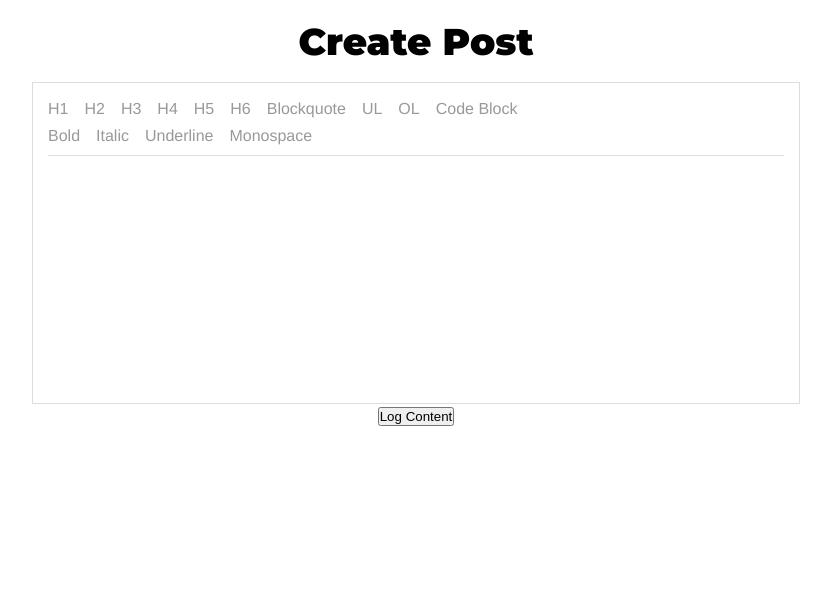
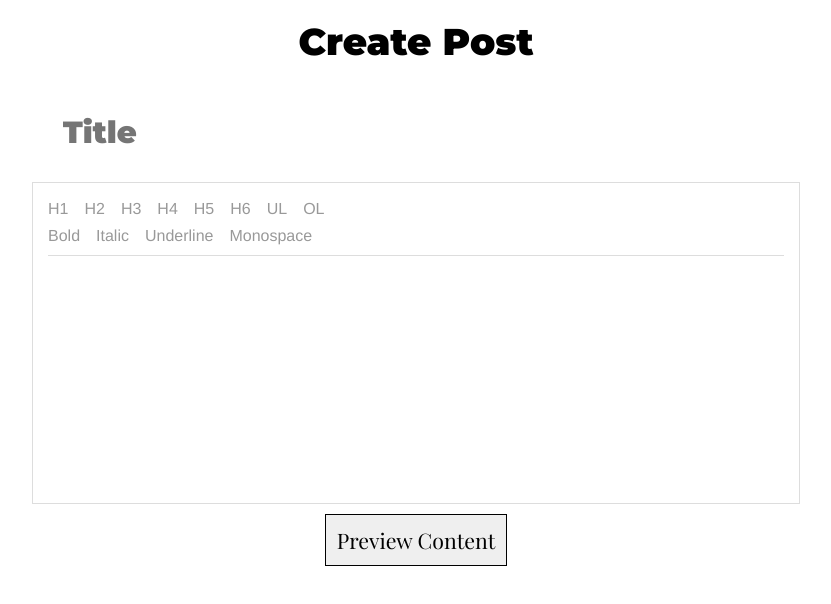
Before and after one commit to sashankr98/fnc-blog, a React (Create React App) app in the folder client/: page /editor in a window 1280 px wide. Shown: the top 604 px of the page, without its empty margins (224-1055 px from the left). Built offline with nearby package versions, Linux system fonts and the light colour scheme.

Commit message:
Added design changes to PostEditor

```diff
--- a/client/src/App.css
+++ b/client/src/App.css
@@ -10,9 +10,12 @@
 }
 
 h1 {
-  font-family: 'Montserrat', sans-serif;
 	font-size: 28pt;
 	text-align: left;
+}
+
+h1,h2,h3,h4,h5,h6 {
+	font-family: 'Montserrat', sans-serif;
 }
 
 p {
--- a/client/src/components/PostEditor.css
+++ b/client/src/components/PostEditor.css
@@ -6,6 +6,22 @@
 .editor-page h1 {
 	text-align: center;
 	margin: 0.5em;
+}
+
+.editor-page button {
+	outline: none;
+	border: 0.5px black solid;
+	margin: 0.5em;
+	font-size: 16pt;
+	font-family: 'Playfair Display', serif;
+	padding: 0.5em;
+	transition: 0.2s;
+}
+
+.editor-page button:hover {
+	background-color: #CCCCCC;
+	cursor: pointer;
+	transition: 0.2s;
 }
 
 #editor-root {
@@ -74,3 +90,21 @@
 .activeButton {
 	color: #5890ff;
 }
+
+input[type="text"]{
+	font-family: 'Montserrat', sans-serif;
+	font-weight: 900;
+	font-size: 23pt;
+	margin: 1em;
+	outline: 0;
+	border: none;
+	width: 100%;
+}
+
+.show-preview {
+	display: block;
+}
+
+.hide-preview {
+	display: none;
+}
--- a/client/src/components/PostEditor.js
+++ b/client/src/components/PostEditor.js
@@ -10,8 +10,10 @@ class PostEditor extends React.Component {
     constructor(props) {
         super(props);
         this.state = {
+            title: "",
             editorState: EditorState.createEmpty(),
-            content: ""
+            content: "",
+            showPreview: false
         };
 
         this.onChange = editorState => this.setState({ editorState });
@@ -20,7 +22,8 @@ class PostEditor extends React.Component {
         this.toggleBlockType = this.toggleBlockType.bind(this);
         this.toggleInlineStyle = this.toggleInlineStyle.bind(this);
 
-        this.logContent = this.logContent.bind(this);
+        this.previewContent = this.previewContent.bind(this);
+        this.titleChanged = this.titleChanged.bind(this);
     }
 
     handleKeyCommand(command, editorState) {
@@ -57,18 +60,29 @@ class PostEditor extends React.Component {
         );
     }
 
-    logContent() {
-        const current = this.state.editorState.getCurrentContent();
-        const markdown = stateToMarkdown(current);
-        this.setState({
-            content: markdown
-        });
+    previewContent() {
+        if (!this.state.showPreview) {
+            this.setState({ showPreview: true });
+            const current = this.state.editorState.getCurrentContent();
+            const markdown = stateToMarkdown(current);
+            this.setState({
+                content: markdown
+            });
+        } else {
+            this.setState({ showPreview: false });
+        }
+
+    }
+
+    titleChanged(event) {
+        this.setState({ title: event.target.value });
     }
 
     render() {
         return (
             <div className="editor-page">
                 <h1>Create Post</h1>
+                <input type="text" value={this.state.title} onChange={this.titleChanged} placeholder="Title" />
                 <div id="editor-root">
                     <BlockStyleControls
                         editorState={this.state.editorState}
@@ -87,11 +101,12 @@ class PostEditor extends React.Component {
                             blockStyleFn={getBlockStyle}
                             customStyleMap={styleMap}
                             textAlignment='left'
-                            spellCheck="true" />
+                            spellCheck={true} />
                     </div>
                 </div>
-                <button onClick={this.logContent}>Log Content</button>
-                <div>
+                <button onClick={this.previewContent}>Preview Content</button>
+                <div className={this.state.showPreview ? 'show-preview' : 'hide-preview'}>
+                    <h1> {this.state.title} </h1>
                     <ReactMarkdown source={this.state.content} />
                 </div>
             </div>
@@ -108,11 +123,8 @@ const styleMap = {
     },
 };
 
-function getBlockStyle(block) {
-    switch (block.getType()) {
-        case 'blockquote': return 'blockquote align-justify';
-        default: return 'align-justify';
-    }
+function getBlockStyle() {
+    return 'align-justify';
 }
 
 const BLOCK_TYPES = [
@@ -122,10 +134,10 @@ const BLOCK_TYPES = [
     { label: 'H4', style: 'header-four' },
     { label: 'H5', style: 'header-five' },
     { label: 'H6', style: 'header-six' },
-    { label: 'Blockquote', style: 'blockquote' },
+    // { label: 'Blockquote', style: 'blockquote' },
     { label: 'UL', style: 'unordered-list-item' },
     { label: 'OL', style: 'ordered-list-item' },
-    { label: 'Code Block', style: 'code-block' },
+    // { label: 'Code Block', style: 'code-block' },
 ];
 
 class StyleButton extends React.Component {
```
Also changed, not shown: 1 other file (tests, documents, lock files or other folders). Lines whose indentation alone changed are shown as unchanged.
